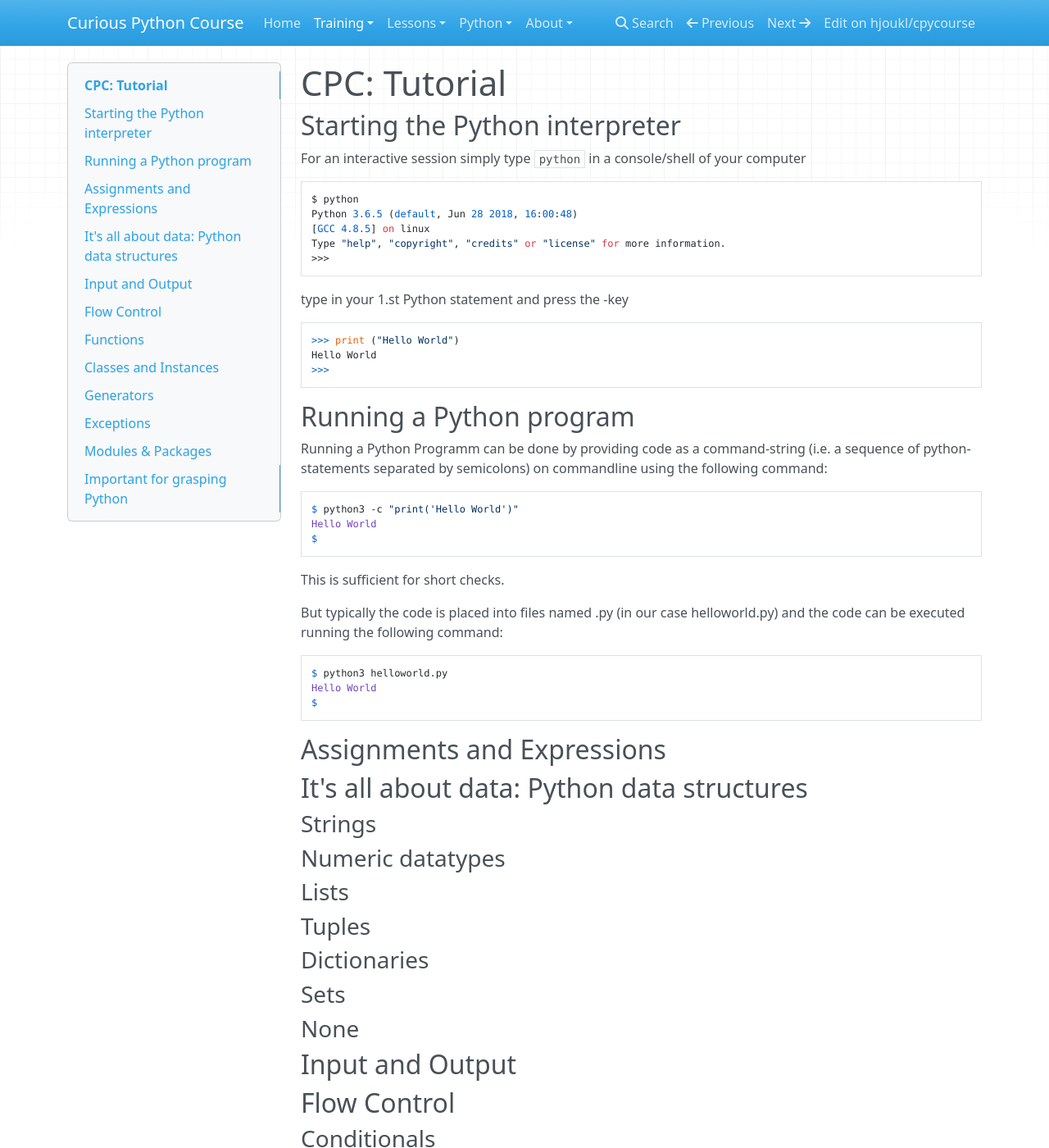
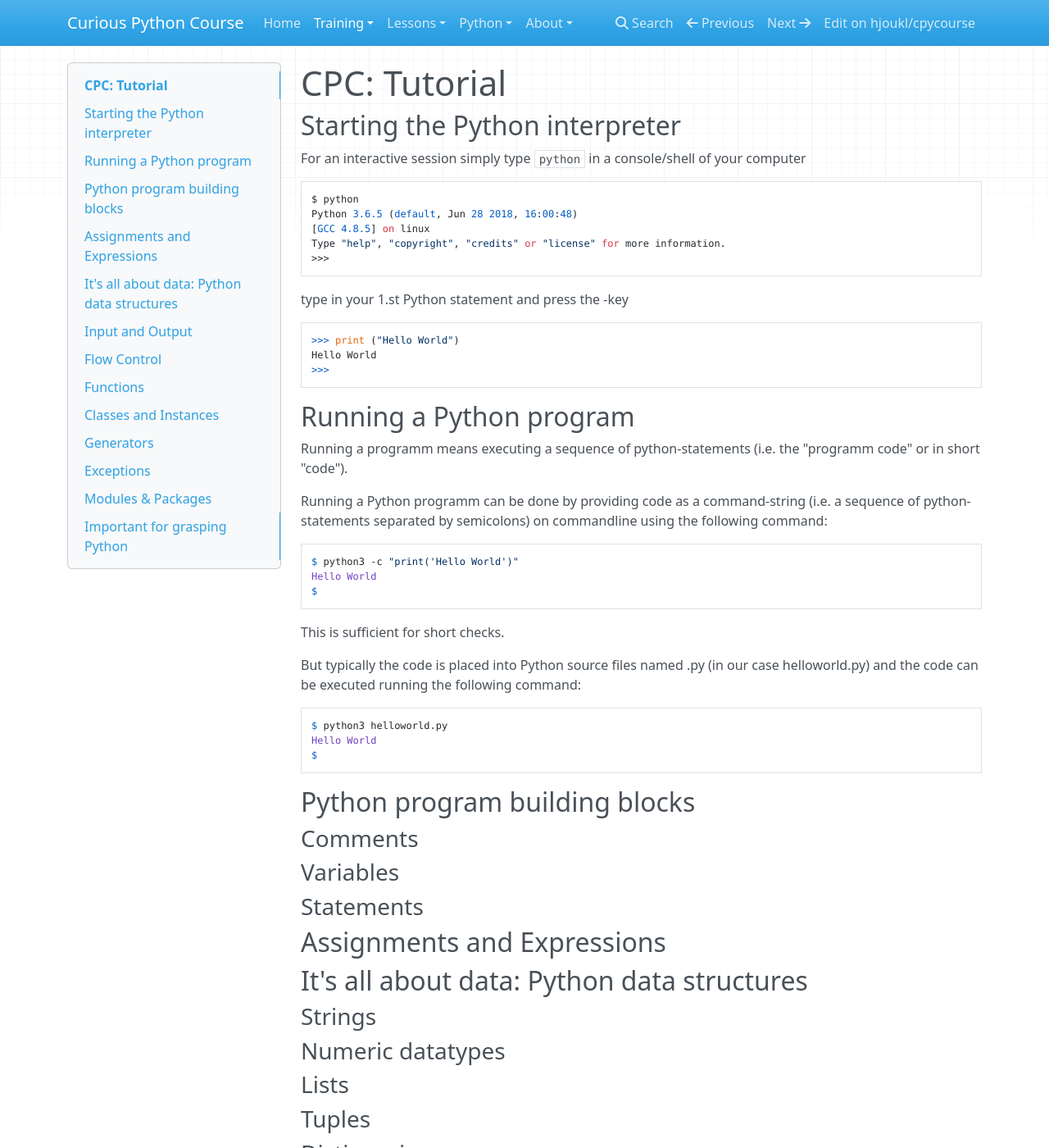
Before and after one commit to rkluger68/cpycourse, an MkDocs documentation site: the page built from docs/training/tutorial.md, in a window 1280 px wide and 1400 px high. Shown: the whole window at 82% size. Built offline with MkDocs 1.6.1, drawn with Linux system fonts in a browser that asks for light colours; nearby versions of some CDN libraries.

Commit message:
Update tutorial.md
Further amendments

```diff
--- a/docs/training/tutorial.md
+++ b/docs/training/tutorial.md
@@ -22,7 +22,9 @@ type in your 1.st Python statement and press the <enter>-key
 
 ## Running a Python program
 
-Running a Python Programm can be done by providing code as a command-string (i.e. a sequence of python-statements separated by semicolons) on commandline using the following command:
+Running a programm means executing a sequence of python-statements (i.e. the "programm code" or in short "code").
+
+Running a Python programm can be done by providing code as a command-string (i.e. a sequence of python-statements separated by semicolons) on commandline using the following command:
 
     $ python3 -c "print('Hello World')"
     Hello World
@@ -30,13 +32,20 @@ Running a Python Programm can be done by providing code as a command-string (i.e
 
 This is sufficient for short checks.
 
-But typically the code is placed into files named <module-name>.py (in our case helloworld.py)
+But typically the code is placed into Python source files named <module-name>.py (in our case helloworld.py)
   and the code can be executed running the following command:
 
     $ python3 helloworld.py
     Hello World
     $
 
+## Python program building blocks
+
+### Comments
+
+### Variables
+
+### Statements
 
 ## Assignments and Expressions
 
```
